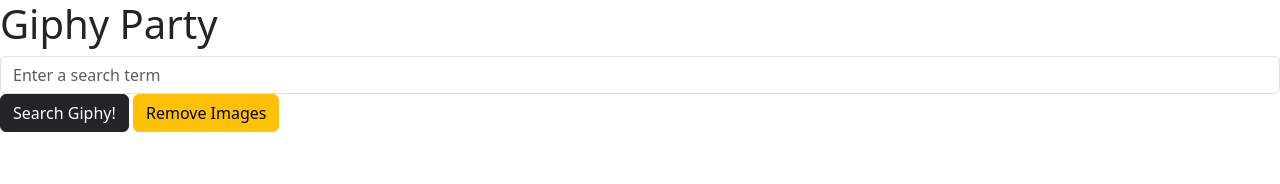
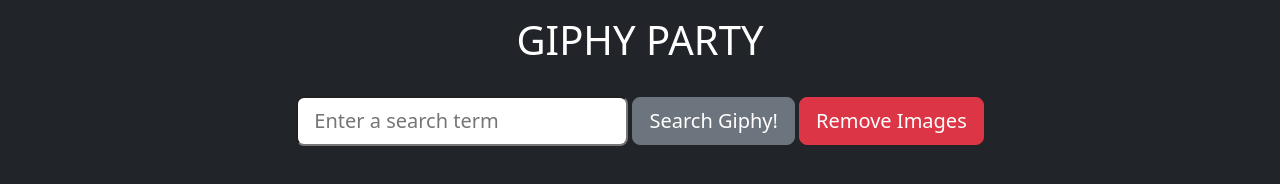
Before and after one commit to myronchen-git/Springboard-SEC-Unit-15.3-Giphy-Party-Exercise, a plain HTML site: page index.html in a window 1280 px wide. Drawn offline with nearby package versions, Linux system fonts and the light colour scheme.

Commit message:
feat: add Bootstrap CSS styling
Added Bootstrap classes to HTML to get webpage to match example.

Removed the extra div element images were placed in, when creating
image elements in the appendGif method.  It was not needed.

```diff
--- a/app.js
+++ b/app.js
@@ -35,6 +35,6 @@ class GiphyPartyApp {
   }
 
   appendGif(imageUrl) {
-    $("#area-gif").append($("<div>").append($("<img>").attr("src", imageUrl)));
+    $("#area-gif").append($("<img>").attr("src", imageUrl).addClass("m-2"));
   }
 }
--- a/index.html
+++ b/index.html
@@ -14,16 +14,19 @@
     <title>Giphy Party!</title>
   </head>
 
-  <body>
-    <h1>Giphy Party</h1>
+  <body class="p-3 bg-dark">
+    <h1 class="mb-3 text-center text-white">GIPHY PARTY</h1>
 
-    <form id="form-search">
-      <input id="input-search" class="form-control" type="text"
+    <form id="form-search" class="p-3 text-center">
+      <input id="input-search" class="form-control-lg align-middle"
+        type="text"
         placeholder="Enter a search term" />
-      <button id="button-submit" class="btn btn-dark" type="submit">
+      <button id="button-submit" class="btn btn-lg align-middle btn-secondary"
+        type="submit">
         Search Giphy!
       </button>
-      <button id="button-remove" class="btn btn-warning" type="button">
+      <button id="button-remove" class="btn btn-lg align-middle btn-danger"
+        type="button">
         Remove Images
       </button>
     </form>
```
